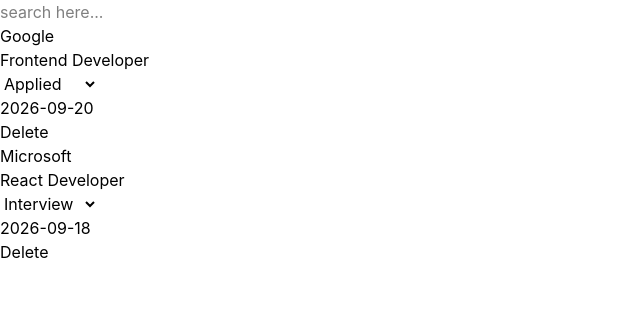
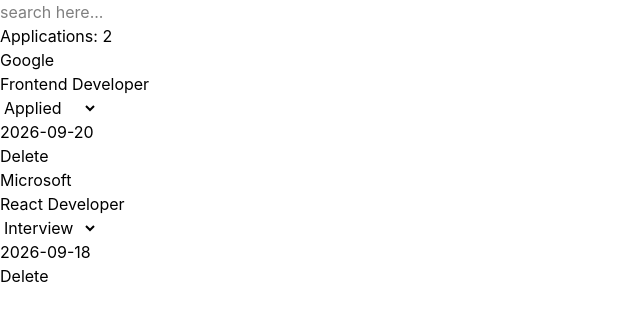
Before and after one commit to roshan-vyas-dev/job-application-tracker, a React (Vite) app: page / in a window 1280 px wide. Shown: the top 320 px of the page, without its empty margins (0-640 px from the left). Built offline with nearby package versions, Linux system fonts and the light colour scheme.

Commit message:
feat: add application count and empty state

```diff
--- a/src/App.jsx
+++ b/src/App.jsx
@@ -47,6 +47,9 @@
         value={search}
         onChange={(e) => setSearch(e.target.value)}
       />
+
+      <p>Applications: {filteredApplications.length}</p>
+
       <ApplicationList
         applications={filteredApplications}
         onDelete={handleDelete}
```
